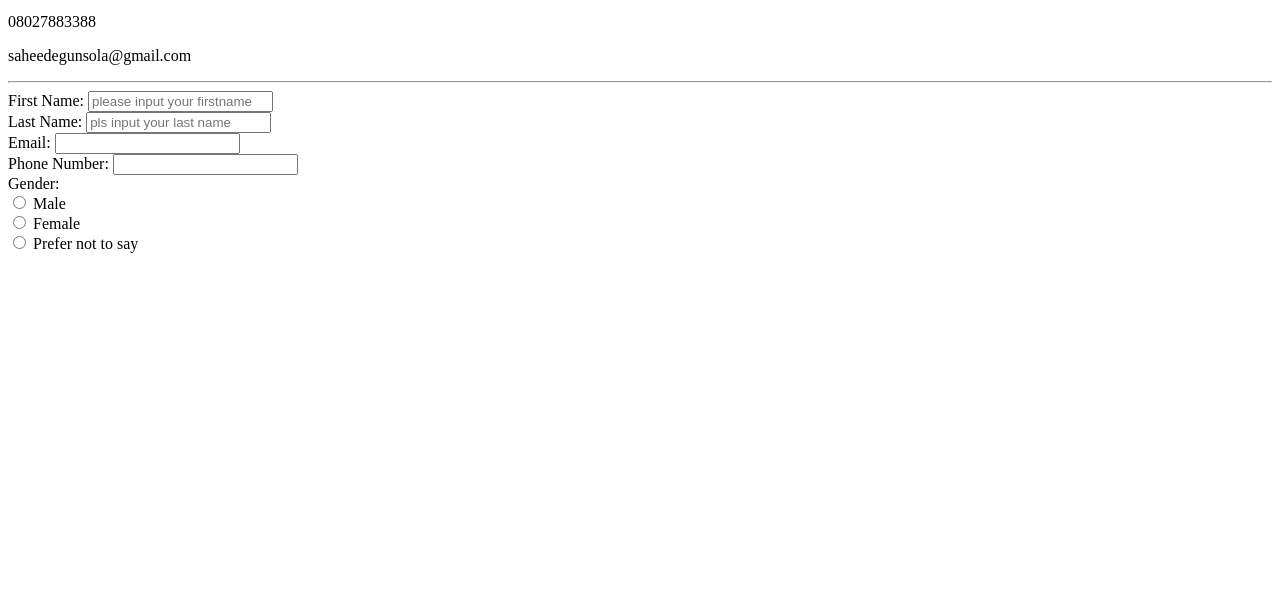
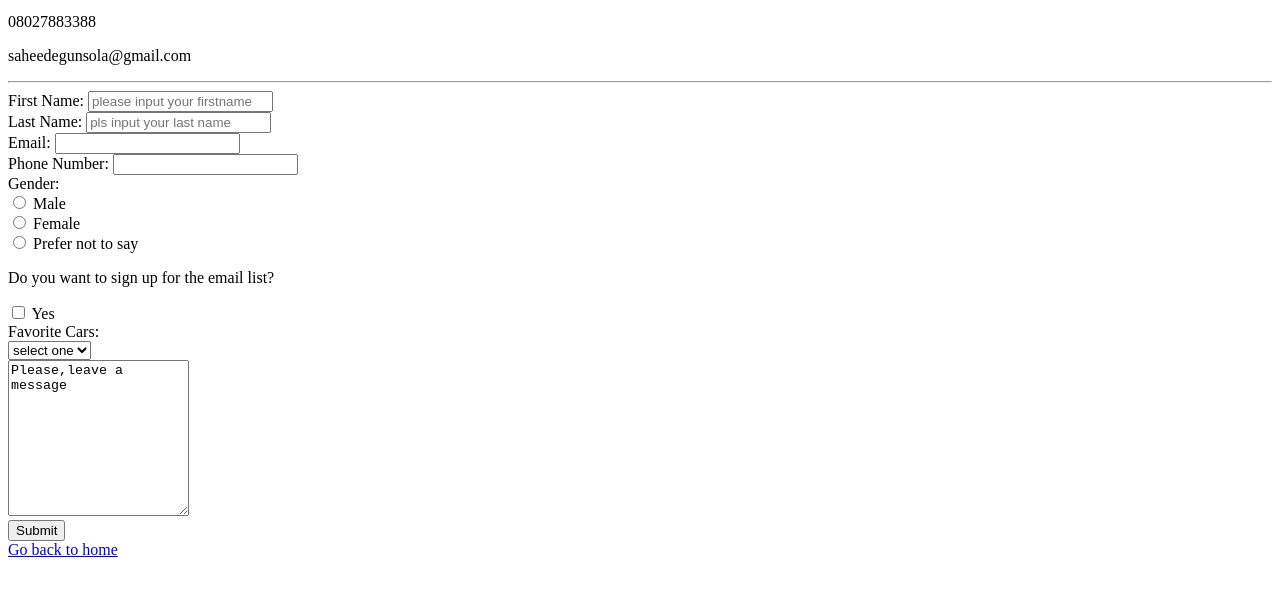
Before and after one commit to abu-baasit/my-personal-webpage, a plain HTML site: page others/contactme.html in a window 1280 px wide. Shown: the part 101-694 px from the top of the page. Drawn offline with Linux system fonts and the light colour scheme.

Commit message:
my personal webpage

```diff
--- a/others/contactme.html
+++ b/others/contactme.html
@@ -32,7 +32,21 @@
             <input type="radio" id="" name="gender" value="prefer not to say">
             <label for="prefer not to say">Prefer not to say</label>
              <br>
+             <p>Do you want to sign up for the email list?</p>
+             <input type="checkbox" id="" name="yes">
+             <label for="yes">Yes</label><br>
 
+             <label for="Favorite cars">Favorite Cars:</label> <br>
+             <select id="car" name="car">
+             <option value="car">select one</option>
+             <option value="Lexus">Lexus</option>
+             <option value="Toyota">Toyota</option>
+             <option value="Honda">Honda</option>
+            </select><br>
+              <textarea rows="10" cols="20">Please,leave a message</textarea>
+               <br>
+                <button type="submit">Submit</button>
         </form>
+        <a href="../index.html">Go back to home</a>
 </body>
 </html>
```
Also changed, not shown: index.html (+4 -5 lines), others/myhobby.html (+4 -4 lines), images/nigeria flag-modified.png (added), 1 other file.
